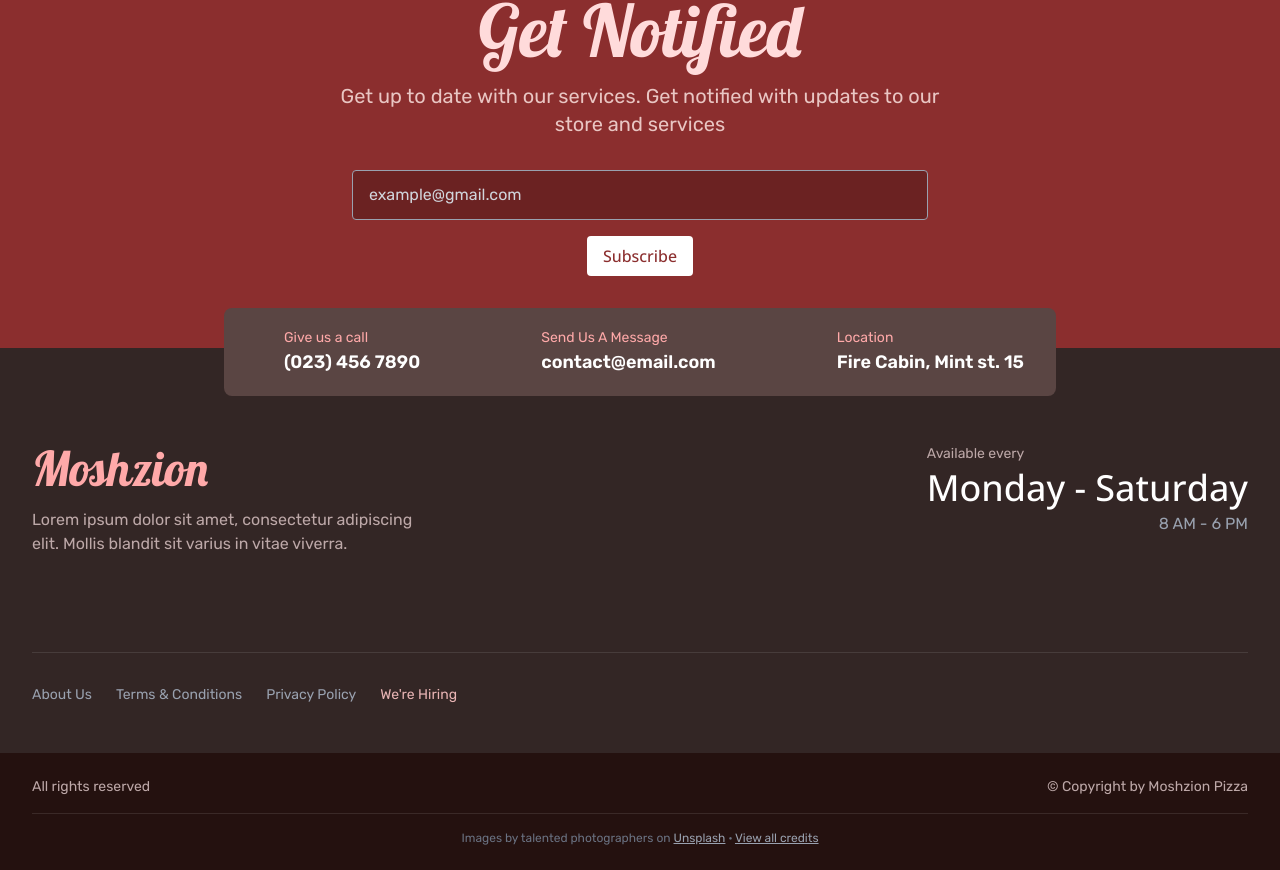
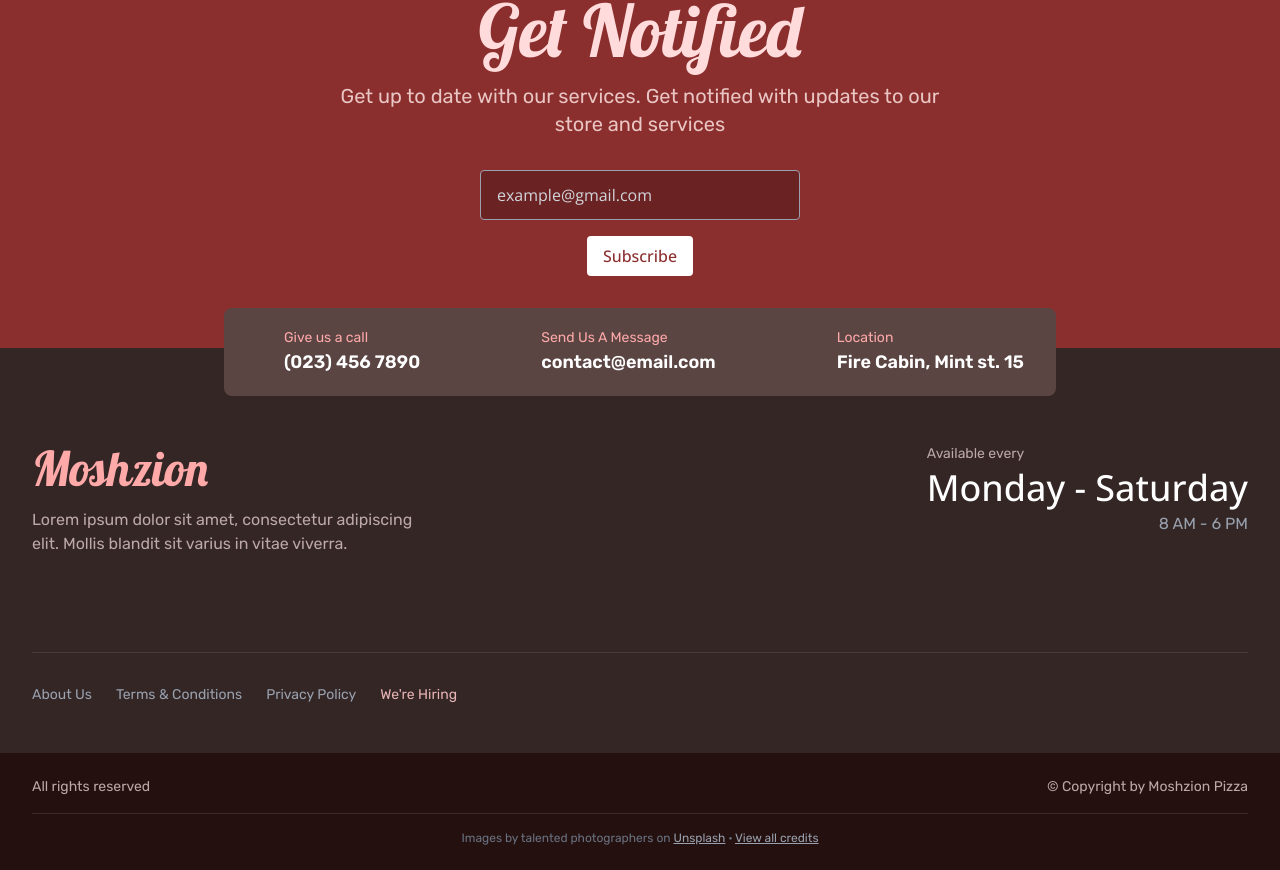
Before and after one commit to Dchole/moshzion-pizza, a Next.js app: page / in a window 1280 px wide. Shown: the part 4224-5094 px from the top of the page. Built offline with nearby package versions, Linux system fonts and the light colour scheme; no server answers; some icons are missing.

Commit message:
feat: Add Input component for improved form handling in CheckoutForm, Newsletter, and SearchFilter

```diff
--- a/app/(app)/cart/page.tsx
+++ b/app/(app)/cart/page.tsx
@@ -1,5 +1,4 @@
 import { getCart } from "@/app/actions/cart";
-import Link from "next/link";
 import Image from "next/image";
 import StorefrontIcon from "@mui/icons-material/Storefront";
 import PaymentIcon from "@mui/icons-material/Payment";
--- a/components/Newsletter.tsx
+++ b/components/Newsletter.tsx
@@ -7,7 +7,7 @@ import LocationOnIcon from "@mui/icons-material/LocationOn";
 import CheckCircleIcon from "@mui/icons-material/CheckCircle";
 import ErrorIcon from "@mui/icons-material/Error";
 import { CONTACT_INFO } from "@/lib/constants";
-import { Button, SectionHeader, ContactItem } from "@/components/ui";
+import { Button, SectionHeader, ContactItem, Input } from "@/components/ui";
 
 type SubmitStatus = "idle" | "loading" | "success" | "error";
 
@@ -67,21 +67,19 @@ export default function Newsletter() {
 
           <form onSubmit={handleSubmit} className="max-w-xl mx-auto">
             <div className="flex flex-col gap-4 items-center">
-              <label htmlFor="email-newsletter" className="sr-only">
-                Email address
-              </label>
-              <input
+              <Input
                 id="email-newsletter"
                 type="email"
                 required
                 value={email}
                 onChange={handleEmailChange}
                 placeholder="example@gmail.com"
-                className="w-full rounded-sm border border-gray-400 bg-(--newsletter-input-bg) px-4 py-3 text-white placeholder:text-gray-300 focus:ring-2 focus:ring-primary focus:outline-none disabled:opacity-50"
+                variant="newsletter"
                 disabled={status === "loading"}
-                aria-describedby={
-                  status === "error" ? "newsletter-error" : undefined
-                }
+                label="Email address"
+                labelClassName="sr-only"
+                containerClassName="w-full"
+                style={{ width: "min(100%, 320px)" }}
               />
 
               {status === "success" && (
--- a/components/SearchFilter.tsx
+++ b/components/SearchFilter.tsx
@@ -5,7 +5,7 @@ import { useRouter, useSearchParams } from "next/navigation";
 import SearchIcon from "@mui/icons-material/Search";
 import CloseIcon from "@mui/icons-material/Close";
 import FilterIcon from "@mui/icons-material/FilterAltOutlined";
-import { IconButton } from "@/components/ui";
+import { IconButton, Input } from "@/components/ui";
 
 const categories = ["New", "Vegan", "Hot", "Promo"];
 
@@ -64,23 +64,17 @@ export function SearchFilter({ onSearchChange }: SearchFilterProps) {
         <h1 className="font-display text-4xl text-[#5D3A1A]">Store</h1>
 
         <div className="flex flex-1 gap-2 sm:max-w-md">
-          <div className="relative flex-1">
-            <label htmlFor="search" className="sr-only">
-              Search pizzas
-            </label>
-            <div className="pointer-events-none absolute inset-y-0 left-0 flex items-center pl-3">
-              <SearchIcon sx={{ fontSize: 20, color: "#9CA3AF" }} />
-            </div>
-            <input
-              id="search"
-              type="search"
-              placeholder="What pizza are you looking for?"
-              value={searchQuery}
-              onChange={e => setSearchQuery(e.target.value)}
-              className="w-full rounded-lg border border-gray-300 bg-white py-2 pl-10 pr-10 text-sm placeholder:text-gray-500 focus:border-[#8B5A2B] focus:outline-none focus:ring-1 focus:ring-[#8B5A2B]"
-            />
-            {searchQuery && (
-              <div className="absolute inset-y-0 right-0 flex items-center pr-2">
+          <Input
+            id="search"
+            type="search"
+            placeholder="What pizza are you looking for?"
+            value={searchQuery}
+            onChange={e => setSearchQuery(e.target.value)}
+            label="Search pizzas"
+            labelClassName="sr-only"
+            startIcon={<SearchIcon sx={{ fontSize: 20, color: "#9CA3AF" }} />}
+            endIcon={
+              searchQuery ? (
                 <IconButton
                   variant="ghost"
                   color="brown"
@@ -89,9 +83,11 @@ export function SearchFilter({ onSearchChange }: SearchFilterProps) {
                   aria-label="Clear search"
                   onClick={clearSearch}
                 />
-              </div>
-            )}
-          </div>
+              ) : undefined
+            }
+            className="text-sm"
+            containerClassName="flex-1"
+          />
 
           <IconButton
             variant="outline"
--- /dev/null
+++ b/components/ui/Input.tsx
@@ -0,0 +1,106 @@
+import React, { forwardRef, InputHTMLAttributes, useId } from "react";
+
+export interface InputProps extends InputHTMLAttributes<HTMLInputElement> {
+  label?: string;
+  error?: string;
+  helperText?: string;
+  startIcon?: React.ReactNode;
+  endIcon?: React.ReactNode;
+  variant?: "default" | "newsletter";
+  labelClassName?: string;
+  containerClassName?: string;
+}
+
+export const Input = forwardRef<HTMLInputElement, InputProps>(
+  (
+    {
+      label,
+      error,
+      helperText,
+      startIcon,
+      endIcon,
+      variant = "default",
+      className = "",
+      labelClassName = "",
+      containerClassName = "",
+      id,
+      ...props
+    },
+    ref
+  ) => {
+    const generatedId = useId();
+    const inputId = id || `input-${generatedId}`;
+
+    const variantStyles = {
+      default:
+        "rounded-lg border border-gray-300 bg-white px-4 py-2 text-gray-900 placeholder:text-gray-500 focus:border-brown-medium focus:outline-none focus:ring-1 focus:ring-brown-medium disabled:opacity-50 disabled:cursor-not-allowed",
+      newsletter:
+        "rounded-sm border border-gray-400 bg-(--newsletter-input-bg) px-4 py-3 text-white placeholder:text-gray-300 focus:ring-2 focus:ring-primary focus:outline-none disabled:opacity-50"
+    };
+
+    const baseStyles = variantStyles[variant];
+    const errorStyles = error
+      ? "border-red-500 focus:border-red-500 focus:ring-red-500"
+      : "";
+    const iconPaddingLeft = startIcon ? "pl-10" : "";
+    const iconPaddingRight = endIcon ? "pr-10" : "";
+
+    return (
+      <div className={containerClassName}>
+        {label && (
+          <label
+            htmlFor={inputId}
+            className={`block text-sm font-medium text-gray-700 mb-1 font-open-sans ${labelClassName}`}
+          >
+            {label}
+          </label>
+        )}
+        <div className="relative">
+          {startIcon && (
+            <div className="pointer-events-none absolute inset-y-0 left-0 flex items-center pl-3">
+              {startIcon}
+            </div>
+          )}
+          <input
+            ref={ref}
+            id={inputId}
+            className={`w-full font-open-sans ${baseStyles} ${errorStyles} ${iconPaddingLeft} ${iconPaddingRight} ${className}`}
+            aria-invalid={error ? "true" : "false"}
+            aria-describedby={
+              error
+                ? `${inputId}-error`
+                : helperText
+                  ? `${inputId}-helper`
+                  : undefined
+            }
+            {...props}
+          />
+          {endIcon && (
+            <div className="absolute inset-y-0 right-0 flex items-center pr-2">
+              {endIcon}
+            </div>
+          )}
+        </div>
+        {error && (
+          <p
+            id={`${inputId}-error`}
+            className="text-xs text-red-600 mt-1 font-open-sans"
+            role="alert"
+          >
+            {error}
+          </p>
+        )}
+        {helperText && !error && (
+          <p
+            id={`${inputId}-helper`}
+            className="text-xs text-gray-600 mt-1 font-open-sans"
+          >
+            {helperText}
+          </p>
+        )}
+      </div>
+    );
+  }
+);
+
+Input.displayName = "Input";
--- a/components/ui/index.ts
+++ b/components/ui/index.ts
@@ -6,6 +6,9 @@ export type { IconButtonProps } from "./IconButton";
 
 export { SelectButton } from "./SelectButton";
 
+export { Input } from "./Input";
+export type { InputProps } from "./Input";
+
 export { SectionHeader } from "./SectionHeader";
 export { Chip } from "./Chip";
 export { ContactItem } from "./ContactItem";
```
Also changed, not shown: components/CheckoutForm.tsx (+23 -70 lines).
